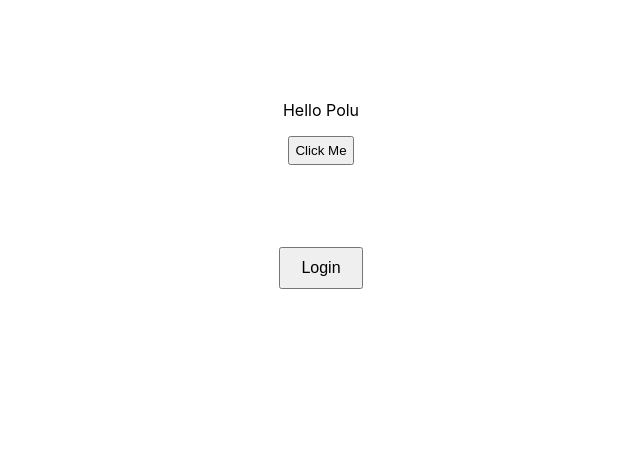
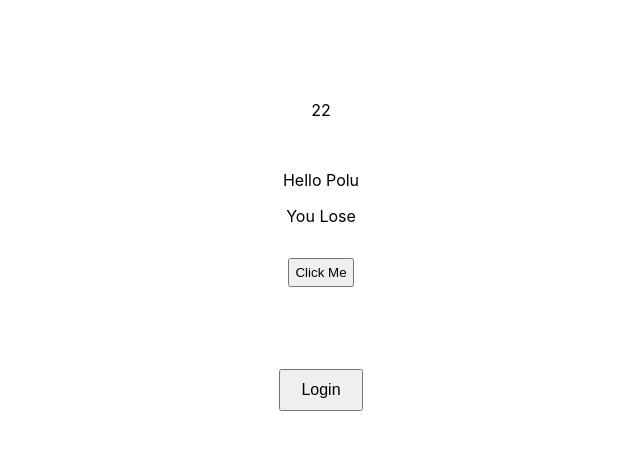
Before and after one commit to harsh08881/dummy2, a React (Create React App) app: page / in a window 1280 px wide. Shown: the top 450 px of the page, without its empty margins (319-959 px from the left). Built offline with nearby package versions, Linux system fonts and the light colour scheme.

Commit message:
add count

```diff
--- a/src/App.js
+++ b/src/App.js
@@ -1,5 +1,6 @@
 import React, { useState } from "react";
 import Uses from "./Uses";
+import Count from "./Count";
 import "./App.css"; // For styling
 
 const App = () => {
@@ -12,6 +13,7 @@ const App = () => {
 
   return (
     <div className="App">
+      <Count/>
       <Uses/>
       <button onClick={togglePopup} className="login-button">
         Login
--- /dev/null
+++ b/src/Count.js
@@ -0,0 +1,12 @@
+import React from 'react'
+
+const Count = () => {
+   const a = 22;
+  return (
+    <div>
+      {a}
+    </div>
+  )
+}
+
+export default Count
--- a/src/Uses.js
+++ b/src/Uses.js
@@ -1,19 +1,23 @@
 import { useState } from 'react'
 
 const Uses = () => {
-    const [ name , setName ] = useState('Polu')
-    const handclick = () =>{
+    const [ Name , setName ] = useState('Polu')
+    const handclick = () => {
       const a = ['Harsh', 'Mayank', "Golu", "Manshi","Krishna"];
       const randomIndex = Math.floor(Math.random() * a.length);
-      console.log(randomIndex);
+      // console.log(randomIndex);
       const randomValue = a[randomIndex];
-      console.log(randomValue);
+      // console.log(randomValue);
        setName(randomValue);
     }
 
   return (
     <div className='aa'>
-         <div>Hello {name}</div>
+         <div>Hello {Name}</div>
+
+         { Name === "Manshi" ? <p>You Win</p> : <p>You Lose</p> }
+
+
      <button onClick={handclick}>Click Me</button>
     </div>
   )
```
